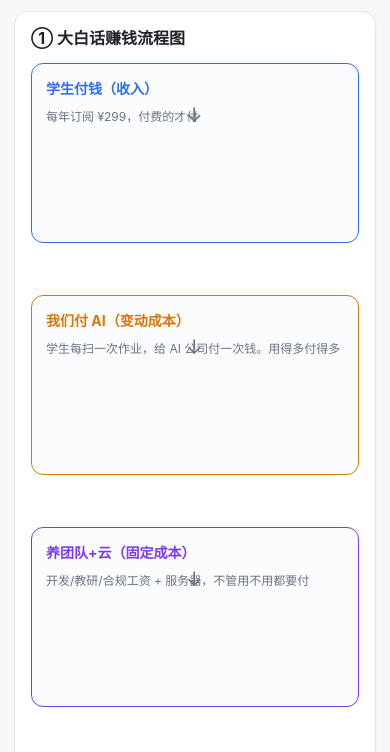
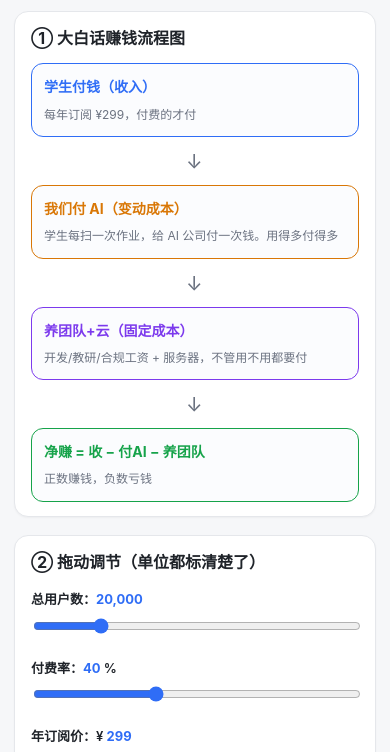
Before and after one commit to JacksonYangrs/zhiya-ai-learning-demo, a website: page website/app/business/revenue-model.html in a window 390 px wide. Shown: the part 90-842 px from the top of the page. Drawn offline with Linux system fonts and the light colour scheme.

Commit message:
fix: 手机端流程图节点去纵向撑开 + 箭头居中 + 收紧间距

```diff
--- a/website/app/business/revenue-model.html
+++ b/website/app/business/revenue-model.html
@@ -36,9 +36,9 @@
     h1{font-size:19px}
     .sub{font-size:12px;margin-bottom:14px}
     .ctrl{grid-template-columns:1fr}
-    .flow{flex-direction:column;align-items:stretch}
-    .arrow{transform:rotate(90deg)}
-    .node{min-width:0}
+    .flow{flex-direction:column;align-items:stretch;gap:6px}
+    .arrow{align-self:center;margin:2px 0;transform:rotate(90deg)}
+    .node{flex:0 0 auto;width:100%;min-width:0;padding:12px}
   }
   .field label{display:block;font-size:13px;font-weight:600;margin-bottom:6px}
   .field .val{color:var(--brand);font-weight:700}
```
